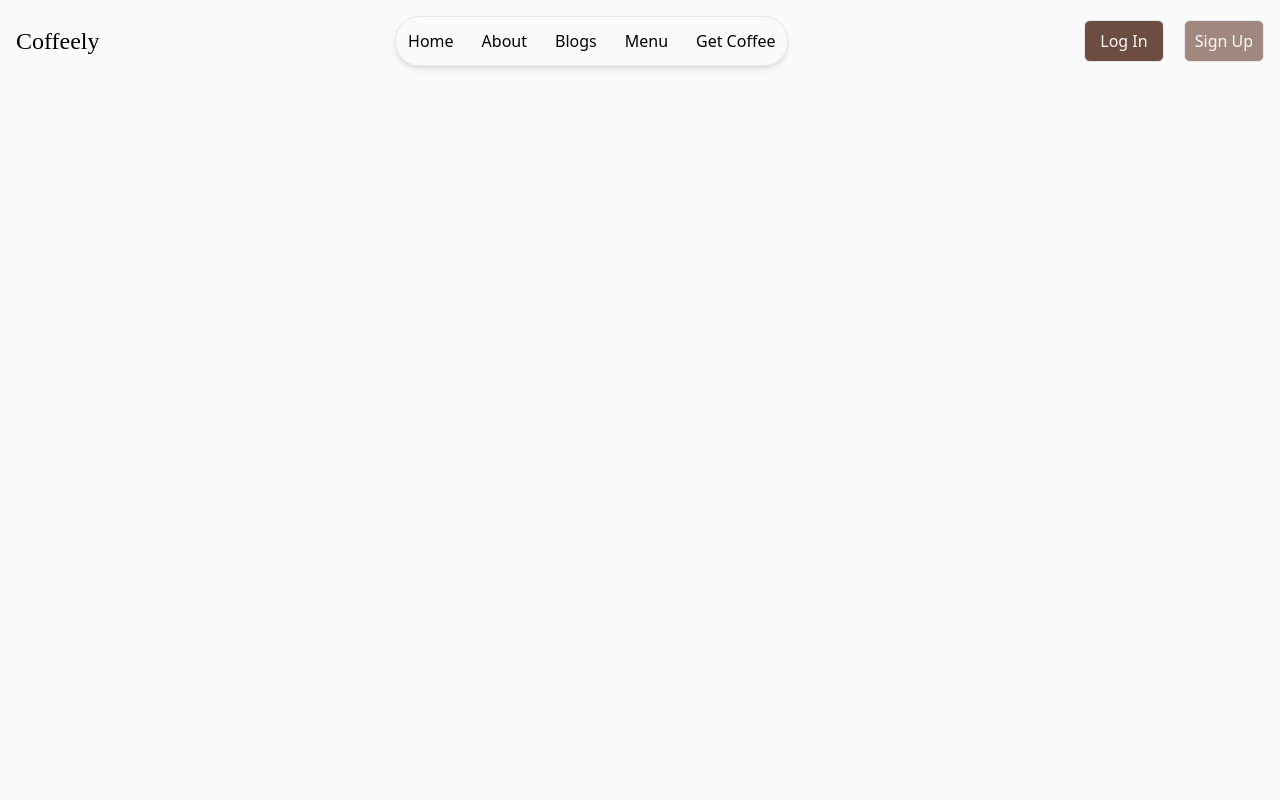
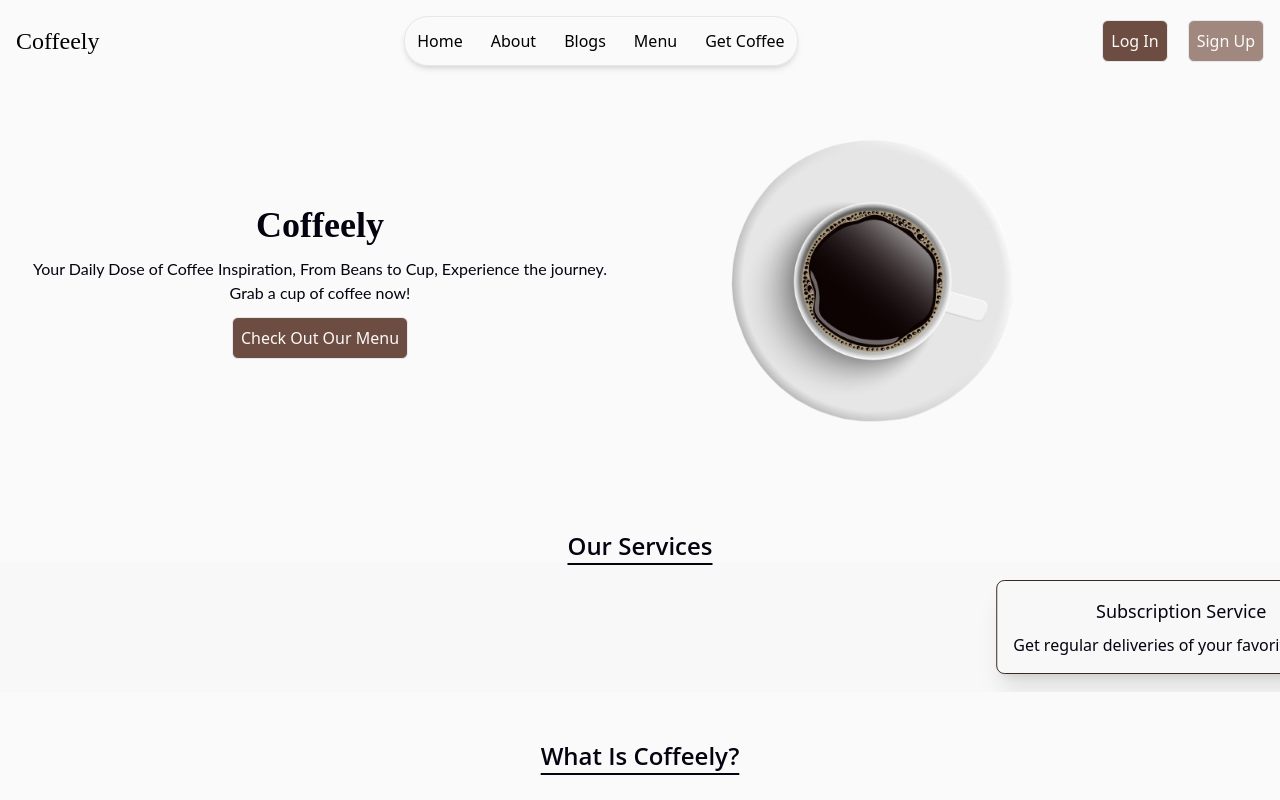
Before and after one commit to CodewithMiguelll/coffeely, a React (Create React App) app: page / in a window 1280 px wide. Built offline with nearby package versions, Linux system fonts and the light colour scheme.

Commit message:
feat: Set up hero and services sections; add new components (Card, Footer, PrimaryBtn, SecondaryBtn, Marquee)

```diff
--- a/src/components/Header.js
+++ b/src/components/Header.js
@@ -1,5 +1,7 @@
 import { FontAwesomeIcon } from "@fortawesome/react-fontawesome";
 import { faBars, faClipboard, faCoffee, faHome, faTimes, faBook, faQuestionCircle } from "@fortawesome/free-solid-svg-icons";
+import BtnPrimary from './BtnPrimary'
+import BtnSecondary from './BtnSecondary'
 import { useState } from "react";
 
 const Header = () => {
@@ -30,12 +32,8 @@ const Header = () => {
             </li>
           </ul>
           <div className="hidden lg:flex items-center gap-5">
-            <button className="border p-2 w-20 rounded-md bg-[#6d4c41] text-[#fafafa] transition-all active:bg-[#4d3128] hover:translate-y-1 active:translate-y-2">
-              Log In
-            </button>
-            <button className="border p-2 w-20 rounded-md bg-[#a1887f] text-[#fafafa] transition-all active:bg-[#7e655c] hover:translate-y-1 active:translate-y-2">
-              Sign Up
-            </button>
+            <BtnPrimary label ="Log In"/>
+            <BtnSecondary label="Sign Up"/>
           </div>
           <button className="lg:hidden" onClick={toggleMenu}>
             {isOpen ? (
@@ -68,12 +66,8 @@ const Header = () => {
                 </li>
               </ul>
               <div className="flex gap-5 mt-5">
-                <button className="border p-2 w-20 rounded-md bg-[#6d4c41] text-[#fafafa] transition-all active:bg-[#4d3128] hover:translate-y-1 active:translate-y-2">
-                  Log In
-                </button>
-                <button className="border p-2 w-20 rounded-md bg-[#a1887f] text-[#fafafa] transition-all active:bg-[#7e655c] hover:translate-y-1 active:translate-y-2">
-                  Sign Up
-                </button>
+                <BtnPrimary label ="Log In"/>
+               <BtnSecondary label="Sign Up"/>
               </div>
             </div>
           )}
--- /dev/null
+++ b/src/components/Marquee.js
@@ -0,0 +1,77 @@
+import MarqueeCard from './MarqueeCard'
+import '../styles/Marquee.css'
+
+const services = [
+  {
+    title: "Subscription Service",
+    description: "Get regular deliveries of your favorite coffee.",
+  },
+  {
+    title: "Custom Coffee Blends",
+    description: "Create your own coffee blends with our selection of beans.",
+  },
+  {
+    title: "Brewing Equipment Sales",
+    description: "Find the best equipment for brewing your perfect cup.",
+  },
+  {
+    title: "Coffee Tasting Events",
+    description: "Join us for virtual or in-person coffee tasting events.",
+  },
+  {
+    title: "Coffee Workshops and Classes",
+    description: "Learn brewing techniques, latte art, and more.",
+  },
+  {
+    title: "Gift Boxes and Hampers",
+    description: "Curated gift boxes for any occasion.",
+  },
+  {
+    title: "Corporate Services",
+    description: "Coffee supply and equipment services for offices.",
+  },
+  {
+    title: "Wholesale Supply",
+    description: "Bulk purchase options for cafes and restaurants.",
+  },
+  {
+    title: "Coffee Consultancy",
+    description: "Expert advice for starting or improving your coffee shop.",
+  },
+  {
+    title: "Coffee Club Membership",
+    description: "Exclusive benefits and early access to new products.",
+  },
+  {
+    title: "Coffee Recipe Blog",
+    description: "Discover recipes for coffee-based drinks and desserts.",
+  },
+  {
+    title: "Personalized Recommendations",
+    description: "Get coffee recommendations based on your preferences.",
+  },
+  {
+    title: "Sustainability Initiatives",
+    description: "Products focusing on sustainability and fair trade.",
+  },
+  {
+    title: "Coffee Shop Locator",
+    description: "Find the nearest coffee shop location.",
+  },
+];
+
+const Marquee = () => {
+  return (
+    <div className='marquee-container'>
+      <div className='marquee'>
+        {services.map((service, index) => (
+          <div className='marquee-item' key={index}>
+            <MarqueeCard title={service.title} description={service.description} />
+          </div>
+        ))}
+      </div>
+    </div>
+  );
+};
+
+export default Marquee;
--- /dev/null
+++ b/src/components/MarqueeCard.js
@@ -0,0 +1,10 @@
+const MarqueeCard = ({title, description}) => {
+    return (
+        <div className=" border border-[#3e2723] rounded-lg shadow-xl p-4 m-2 text-center">
+            <h3 className="text-lg text-[#040310] mb-2">{title}</h3>
+            <p className="text-base text-[#040310]">{description}</p>
+        </div>
+     );
+}
+
+export default MarqueeCard;
--- a/src/index.css
+++ b/src/index.css
@@ -170,6 +170,13 @@ Open Sans uses variants so the classes would need
     font-style: italic;
 }
 
+.open-sans-semi-bold{
+    font-family: "Open Sans", sans-serif;
+    font-optical-sizing: auto;
+    font-weight: 600;
+    font-style: normal;
+}
+
 .open-sans-bold{
     font-family: "Open Sans", sans-serif;
     font-optical-sizing: auto;
--- a/src/pages/Home.js
+++ b/src/pages/Home.js
@@ -1,5 +1,8 @@
 import Carousel from "react-multi-carousel";
 import "react-multi-carousel/lib/styles.css";
+import HeroImg from "../assets/images/coffeeisolated-removebg-preview.png";
+import BtnPrimary from '../components/BtnPrimary'
+import Marquee from "../components/Marquee";
 const responsive = {
   superLargeDesktop: {
     // the naming can be any, depends on you.
@@ -23,7 +26,44 @@ const responsive = {
 const Main = () => {
   return (
     <div>
+      <main className="container">
+        {/* HERO SECTION */}
+        <div
+          data-aos="fade-up"
+          data-aos-duration="1500"
+          data-aos-timing-function="ease-out"
+          className="grid grid-cols-2 gap-16 mx-auto px-8 items-center"
+        >
+          <div className="text-center">
+            <h1 className="merriweather-bold text-2xl text-[#040310] lg:text-4xl text-center">
+              Coffeely
+            </h1>
+            <p className="text-base text-[#040310] mt-3 mb-3 text-balance lato-regular">
+              Your Daily Dose of Coffee Inspiration, From Beans to Cup,
+              Experience the journey. <br /> Grab a cup of coffee now!
+            </p>
+            <BtnPrimary label="Check Out Our Menu" />
+          </div>
+          <div>
+            <img src={HeroImg} alt="Coffee" className="h-auto" width={400} />
+          </div>
+        </div>
 
+        {/* SERVICES SECTION */}
+        <section className="mt-12">
+          <h2 className="text-2xl text-[#040310] lg-text-4xl open-sans-semi-bold text-center underline underline-offset-8">
+            Our Services
+          </h2>
+          <Marquee />
+        </section>
+
+        {/*ABOUT US SECTION*/}
+        <section className="mt-12">
+          <h2 className="text-2xl text-[#040310] lg-text-4xl open-sans-semi-bold text-center underline underline-offset-8">
+            What Is Coffeely?
+          </h2>
+        </section>
+      </main>
     </div>
   );
 };
--- /dev/null
+++ b/src/styles/Marquee.css
@@ -0,0 +1,27 @@
+.marquee-container {
+  overflow: hidden;
+  white-space: nowrap;
+  box-sizing: border-box;
+  width: 100%;
+  background-color: #f8f8f8; /* Example background color */
+  padding: 10px 0;
+}
+
+.marquee {
+  display: flex;
+  animation: marquee 45s linear infinite;
+}
+
+.marquee-item {
+  display: inline-block;
+  padding: 0 20px;
+}
+
+@keyframes marquee {
+  0% {
+    transform: translateX(100%);
+  }
+  100% {
+    transform: translateX(-100%);
+  }
+}
```
Also changed, not shown: src/assets/images/coffeeisolated-removebg-preview.png (added), 1 other file (tests, documents, lock files or other folders).
